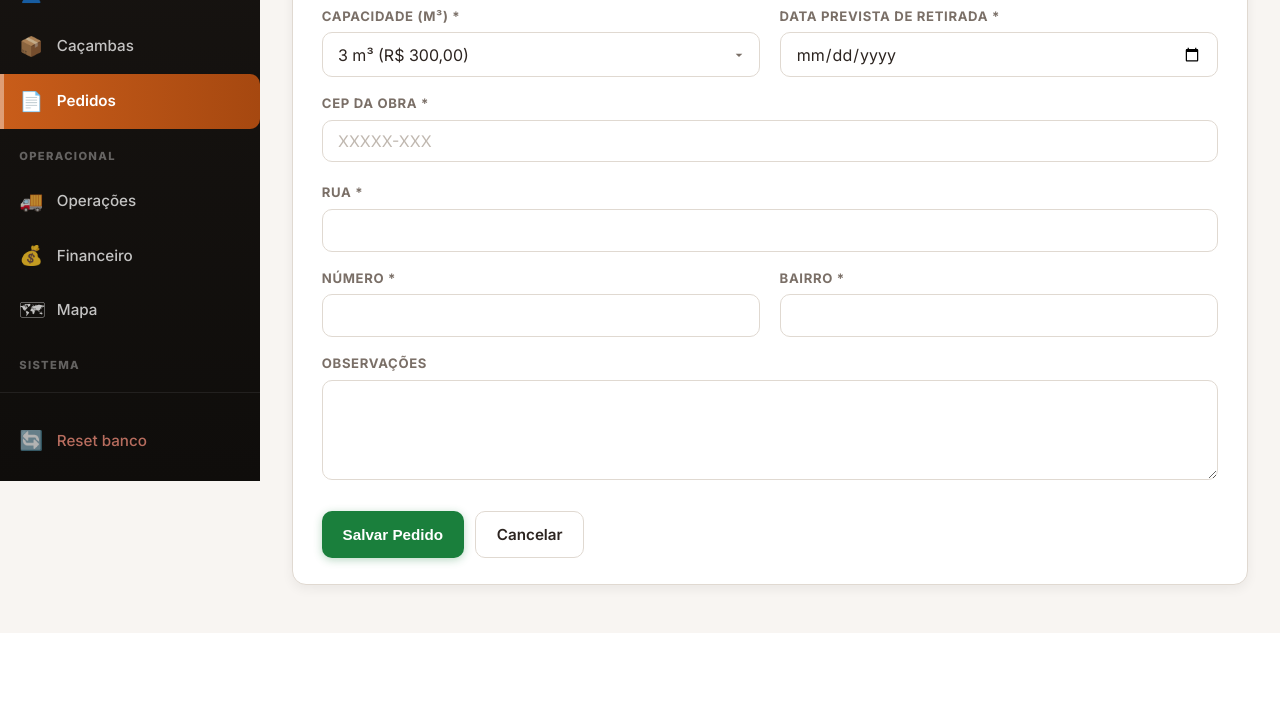
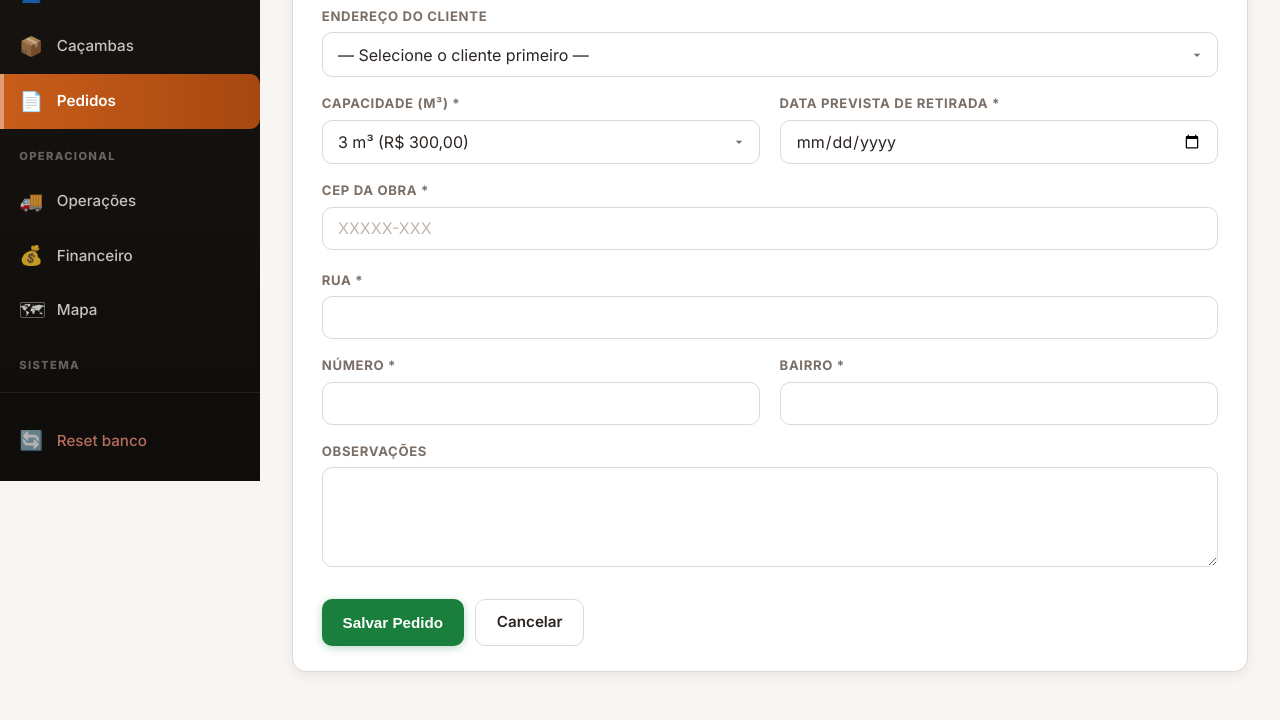
Before and after one commit to GABRIELMISTRONI/cacamba, a Flask app: page /pedidos/novo in a window 1280 px wide. Shown: the part 319-1039 px from the top of the page. Before the commit the page ends 952 px from the top, so only its background shows below. Run offline with Flask 3, Linux system fonts and the light colour scheme; data comes from the database, SQL or seed files in the repository; data that the repository does not hold is empty; some libraries are stand-ins or nearby versions.

Commit message:
Corrigindo cadastro de pedidos

```diff
--- a/static/app.js
+++ b/static/app.js
@@ -221,8 +221,17 @@
   var formNovoDiv = document.getElementById('form-novo-endereco');
   var addresses = [];
 
+  function fillObraAddress(addr) {
+    ['obra_cep','obra_rua','obra_quadra','obra_numero','obra_bairro'].forEach(function(id) {
+      var el = document.getElementById(id);
+      if (!el) return;
+      el.value = addr[id.replace('obra_','')] || '';
+    });
+  }
+
   function showPreview(addr) {
     if (!previewDiv) return;
+    fillObraAddress(addr);
     previewDiv.innerHTML =
       '<div class="end-preview-box">' +
         (addr.apelido ? '<strong class="end-apelido">📍 ' + esc(addr.apelido) + '</strong>' : '') +
@@ -235,7 +244,7 @@
         (addr.complemento ? '<small class="muted">' + esc(addr.complemento) + '</small>' : '') +
       '</div>';
     previewDiv.style.display = 'block';
-    if (formNovoDiv) formNovoDiv.style.display = 'none';
+    if (formNovoDiv) formNovoDiv.style.display = 'block';
   }
 
   function showFormNovo() {
@@ -273,7 +282,7 @@
     enderecoSelect.innerHTML += '<option value="novo">+ Adicionar novo endereço</option>';
 
     if (previewDiv) previewDiv.style.display = 'none';
-    if (formNovoDiv) formNovoDiv.style.display = 'none';
+    if (formNovoDiv) formNovoDiv.style.display = 'block';
   }
 
   function esc(s) {
@@ -353,7 +362,7 @@
   });
 
   // Initialize on page load
-  var initClient = '{{ pre_cliente_id or "" }}';
+  var initClient = document.body.dataset.preClienteId || '';
   if (initClient && clienteSelect) {
     showLoading();
     fetch('/api/clientes/' + initClient + '/enderecos')
--- a/templates/base.html
+++ b/templates/base.html
@@ -11,7 +11,7 @@
   <link href="https://fonts.googleapis.com/css2?family=Inter:wght@400;500;600;700;800;900&display=swap" rel="stylesheet">
   {% block head_extra %}{% endblock %}
 </head>
-<body class="{% block body_class %}{% endblock %}">
+<body class="{% block body_class %}{% endblock %}" data-pre-cliente-id="{{ pre_cliente_id or '' }}">
 
   <!-- Overlay mobile -->
   <div class="sidebar-overlay" id="sidebarOverlay" onclick="closeSidebar()"></div>
--- a/templates/pedido_novo.html
+++ b/templates/pedido_novo.html
@@ -23,6 +23,14 @@
         <label for="cliente_id">Cliente *</label>
         <select id="cliente_id" name="cliente_id" class="select2" style="width: 100%" required data-placeholder="Selecione o cliente" data-allow-clear="true">
           <option></option>
+        </select>
+      </div>
+
+      <div class="form-group span-2">
+        <label for="endereco_id">Endereço do cliente</label>
+        <select id="endereco_id" name="endereco_id">
+          <option value="">— Selecione o cliente primeiro —</option>
+          <option value="novo">+ Adicionar novo endereço</option>
         </select>
       </div>
 
@@ -94,7 +102,7 @@ $('#cliente_id').select2({
     },
     cache: true
   },
-  minimumInputLength: 1,
+  minimumInputLength: 0,
   templateResult: function(cliente) {
     if (cliente.loading) return cliente.text;
     return $('<span>' + cliente.text + '</span>');
```
